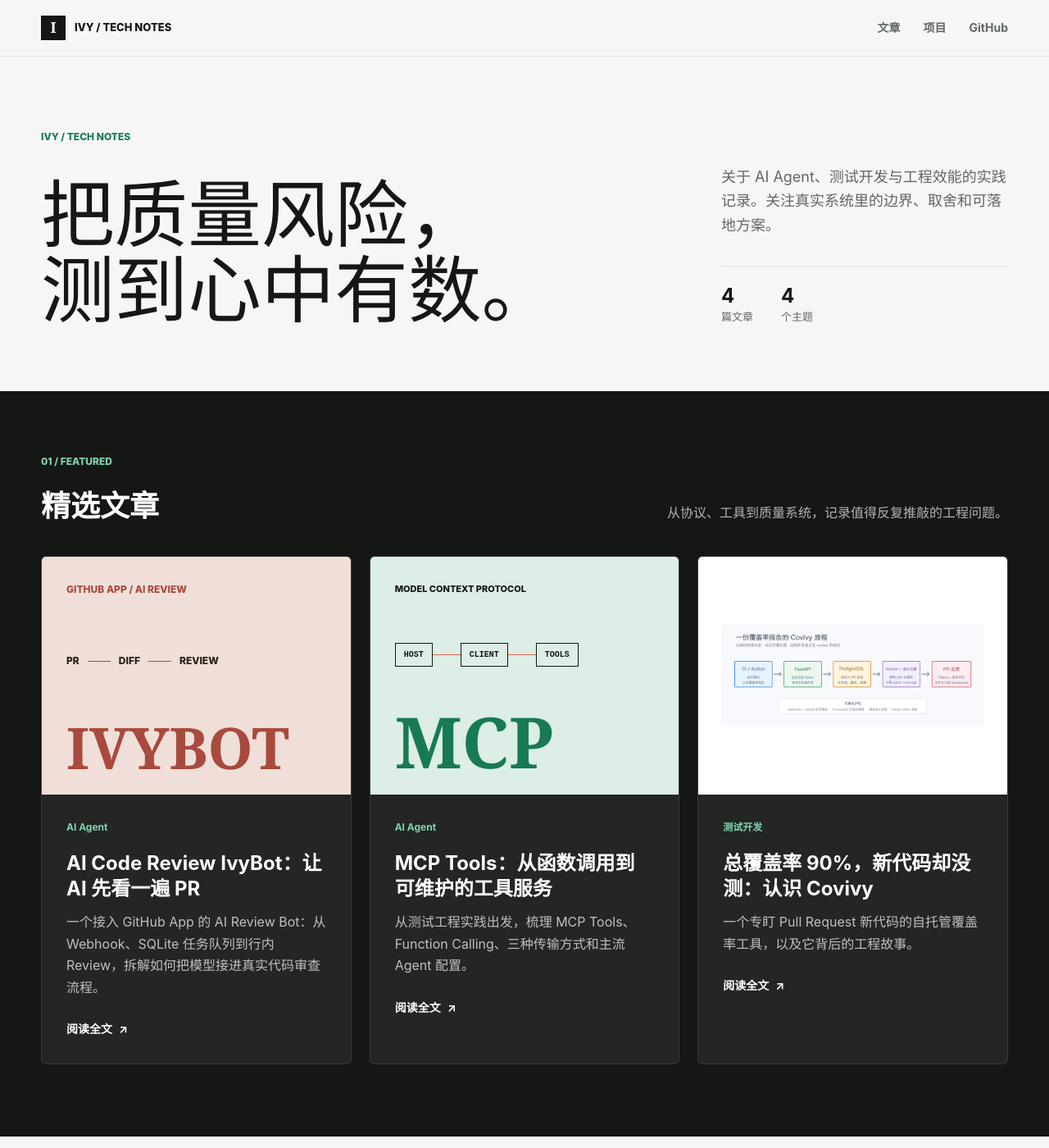
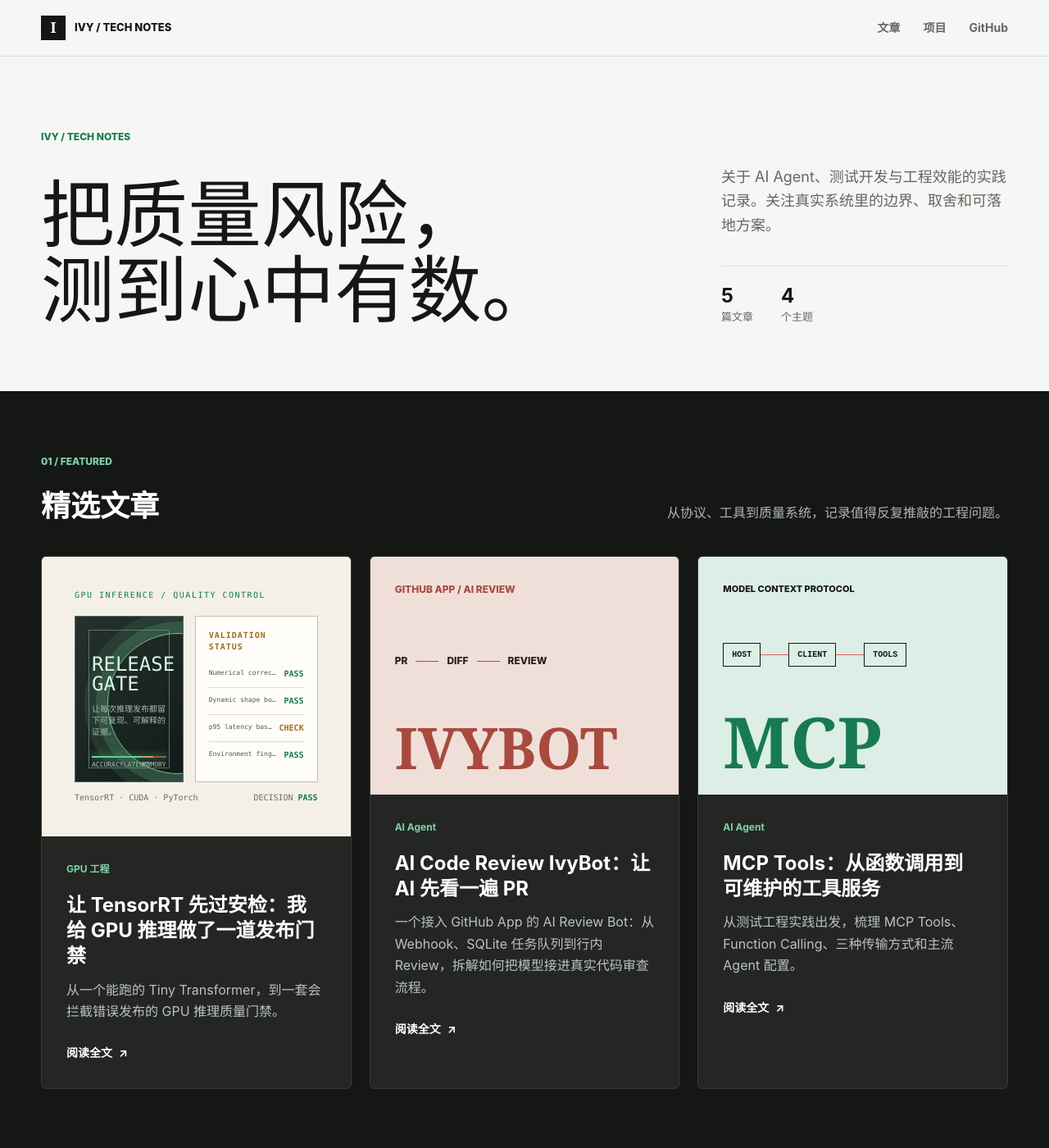
Before and after one commit to Ivyzhang/blog, a Jekyll site: the page built from index.html, in a window 1280 px wide and 1400 px high. Shown: the whole window at 82% size. Built offline with Jekyll 4.4.1, drawn with Linux system fonts in a browser that asks for light colours; some of the changed text lies outside the part shown.

Commit message:
Add GPU inference quality gate blog

````diff
--- /dev/null
+++ b/_posts/2026-08-26-gpu-inference-release-gate.md
@@ -0,0 +1,147 @@
+---
+title: "让 TensorRT 先过安检：我给 GPU 推理做了一道发布门禁"
+date: 2026-08-26 10:30:00 +0800
+layout: post
+description: "从一个能跑的 Tiny Transformer，到一套会拦截错误发布的 GPU 推理质量门禁。"
+category: "GPU 工程"
+tags: [GPU, CUDA, PyTorch, TensorRT, Triton, 测试]
+featured: true
+cover_style: "gpu"
+---
+
+在做 GPU 推理时，最常听到的一句话是：“模型能跑了。”这句话当然没错，就像车能发动也没错。但如果下一句就是“那就上线吧”，我通常会先踩一下刹车：精度真的对吗？换个 batch 会不会炸？显存会不会越界？延迟到底是模型算出来的，还是 CUDA 启动开销占掉的？
+
+于是我做了一个小而完整的实验室：`ai-gpu-test-lab`。它不追求把模型做大，而是把“GPU 推理是否值得发布”拆开、测清楚、留下证据。
+
+## 到底想解决什么
+
+我觉得 GPU 推理最麻烦的地方，不是让程序第一次跑起来，而是让它在变化之后仍然可信：换一个 batch、换一种 dtype、换一台卡、换一个 TensorRT 版本，结果还能不能解释？
+
+我把问题拆成四件事：
+
+1. **结果是否正确**：和高精度参考实现比较，区分正常浮点误差与真正的逻辑错误；
+2. **边界是否安全**：动态 shape、非连续 Tensor、非对齐维度、错误输入都要有明确行为；
+3. **性能是否稳定**：不仅看平均延迟，还看 p95、波动和长时间运行后的退化；
+4. **发布是否可追溯**：记录环境指纹、模型和 engine 的 hash，让一次测试可以被复现。
+
+所以我把它做成了一条“推理装配线”：模型是原料，PyTorch/Triton/TensorRT 是不同加工设备，测试是质检工位，baseline 是已经签字的样品，release gate 是最后的放行闸门。
+
+## 从输入到报告，代码怎么串起来
+
+跑一轮完整测试，大致会经过这条链路：
+
+```text
+生成输入
+   ↓
+PyTorch reference ──┐
+                    ├─ 数值比较、NaN/Inf 检查、梯度检查
+CUDA/Triton/TRT ───┘
+   ↓
+动态 shape 与契约检查
+   ↓
+预热、计时、p95/median 统计
+   ↓
+baseline 对比 + release decision
+   ↓
+summary.json / junit.xml / release-summary.md
+```
+
+我把代码分成几层：`src/contract.py` 集中定义模型维度、输入输出名称和 profile；`src/model.py` 提供可导出、可复现的 PyTorch 模型；`export_onnx.py` 和 `build_engine.py` 负责把模型变成 TensorRT engine；`trt_runner.py` 只处理输入校验、动态 shape、CUDA stream 和执行；`tests/` 则把正确性、边界、性能和稳定性拆成独立的 pytest 用例。这样分层是有意的：模型错了、engine 错了，还是 Runner 错了，我都应该能从报告里看出是哪一环先出问题。
+
+## 为什么要做 reference 和 candidate
+
+把 reference 当成稳定的比较基准，把 candidate 当成真实部署路径。candidate 可能走不同 kernel、不同累加精度或融合策略，所以我不会简单要求每个 bit 完全一致，而是结合 dtype 和算子设置 `atol`、`rtol`，同时检查误差分布、最大误差位置和异常值。这样既不会把合理的并行归约差异报成故障，也不会用一个过宽阈值掩盖整片输出错位。
+
+## 一轮测试具体怎么做
+
+先用固定随机种子生成输入，保证不同后端拿到同一批数据；再做 warmup，避免第一次 CUDA 初始化污染延迟；之后同步 CUDA stream，采集多轮样本并计算统计量。正确性测试和性能测试我会分开跑：前者关注数值和契约，后者关注时间和稳定性。
+
+性能 baseline 不只是一个数字，而是“硬件 + 软件 + 代码版本”的组合。我在报告里保存了 RTX 4090 D、驱动 595.71.05、CUDA 12.4、TensorRT 10.16.1.11、Torch 2.6.0+cu124 和 git commit。环境指纹不一致时，我把结果标记为 `NOT_COMPARABLE`，避免把换卡造成的差异误判成代码回归。
+
+## 这套测试对我有什么用
+
+它把我原本一次性的 GPU 实验变成了可重复的工程流程。出了问题时，我能更快知道“哪里错了”；过几周回头看，我也能根据报告还原当时的环境和输入。
+
+更重要的是，我把性能和正确性放在同一张地图上：一个 kernel 可能快了 10%，但如果 FP16 溢出、动态 shape 崩溃，或者 p95 抖得像心电图，我就不能把它当成完成了。一个真正能用的推理系统，必须同时回答“算得对不对”和“跑得稳不稳”。
+
+## 先造一辆足够小的测试车
+
+在这个项目里用的是 Tiny Transformer Encoder：Embedding、Linear、GELU、LayerNorm、Linear、Softmax，再接一层 LayerNorm。我故意没有追求参数量，因为我要测的不是模型有多大，而是模型经过不同执行路径之后，行为有没有变。
+
+我给每个算子准备了两份实现：**reference** 是 CPU 上的 PyTorch 计算，负责当裁判；**candidate** 是 CUDA、Triton 或 TensorRT 的实际路径，负责接受检查。两边都调用 PyTorch，只能说明 PyTorch 后端本身没问题；只有把 candidate 换成 Triton kernel 或 TensorRT engine，比较才真正有意义。
+
+## 测试不是一锅粥
+
+### 算子正确性
+
+让 MatMul、GELU、Softmax、LayerNorm 跑 contiguous、transposed、不同 dtype 和不同 shape，检查绝对误差、相对误差、NaN/Inf，以及梯度是否合理。Shape 不能只写一个 `1024x1024`：`[1,4096,4096]` 用来模拟 decoding，`[1024,4096,4096]` 用来模拟 prefill，`[3,4095,4097]` 专门抓 tail 越界和错误 padding。
+
+### TensorRT 契约
+
+我把 ONNX 导出、engine 构建、动态 shape、输入 dtype、输入名称都当成部署契约。测试会验证 profile 的 min/opt/max 边界，也会确认超出 profile、缺少 tensor name 这样的坏输入会被拒绝。
+
+### 性能与稳定性
+
+我会记录 median、p95、mean 和标准差。baseline 固定 GPU、驱动、CUDA、TensorRT、Torch 和 git commit。当前 RTX 4090 D 环境的 1x8、4x128、8x512 median 约为 0.09 ms，候选结果在批准基线内，所以发布结论是 `PASS`。小模型的数字有个陷阱：时间很可能主要花在 kernel launch 和框架调度上，所以我只拿它验证门禁和回归，不拿它宣称“大模型吞吐天下第一”。
+
+### 证据链
+
+我让每轮运行产出 `summary.json`、`junit.xml` 和 `release-summary.md`，并记录 model/engine hash。结果不再只是“我本地跑过”，而是一组别人可以按命令复现的文件。
+
+```bash
+PYTHONPATH=. python scripts/run_suite.py \
+  --suite operator,triton,correctness,dynamic,negative,performance,soak \
+  --baseline baselines/rtx4090d-trt10.json
+```
+
+我把发布门禁定成三个状态：`PASS`（全部通过）、`BLOCKED`（明确失败，不能发布）、`NOT_COMPARABLE`（环境指纹变化，先重建 baseline）。它不会因为“这次刚好跑通”就放行，也不会因为换了 GPU，就假装两次数据还能直接比较。
+
+## 今天遇到的几个坑
+
+### FP32 MatMul：不是每个小数都必须一模一样
+
+**现象**：`matmul-1024x1024-float32-transposed` 失败，最大绝对误差 `8.25e-05`，阈值却是 `1e-06`。
+
+**最后查到的原因**：CPU BLAS 和 GPU cuBLAS 的并行归约顺序不同，浮点加法又不满足结合律。检查 `get_float32_matmul_precision=highest`、`allow_tf32=False` 后，我排除了 TF32 干扰。
+
+**我是怎么处理的**：我先打印 dtype、设备和 TF32 开关，再定位最大误差的索引，看误差到底集中在哪里。最后按算子和 dtype 设置有依据的 `atol/rtol`，同时保留严格模式，用来抓数量级错误。
+
+### FP16 MatMul：数值没错，范围先投降了
+
+**现象**：边界输入产生大量 `inf/-inf`。
+
+**最后查到的原因**：FP16 最大有限值约为 65504，输入 `1e4` 做矩阵乘法后很容易溢出。
+
+**我是怎么处理的**：我把“有限域精度测试”和“预期溢出测试”分开。前者使用合理的输入范围，后者明确检查 Inf 是否按预期出现。
+
+### Transposed shape：布局转了，数学维度也被顺手转了
+
+**现象**：`(1023x3) @ (1023x1023)` 报维度不匹配。
+
+**最后查到的原因**：我直接对二维输入调用 `.T`，把逻辑 shape 从 `[3,1023]` 变成了 `[1023,3]`。我原本想测的是非连续内存，结果把题目本身改了。
+
+**我是怎么处理的**：我先按反向 shape 生成数据，再 transpose 回目标逻辑 shape，并补了一条 transposed 回归用例。
+
+### GELU 和 LayerNorm：只差几个 ulp，也值得解释
+
+**现象**：GELU 仅 2 个元素超阈值（最大 `1.04e-06`）；LayerNorm FP16 transposed 最大误差 `0.00201`，阈值 `0.001`。
+
+**最后查到的原因**：近似函数、归约顺序、FP16 累加精度和非连续访问路径都会带来这种差异。
+
+**我是怎么处理的**：我分别建立 FP32/FP16、连续/非连续的容差表，并把超阈值样本的索引和分位数写进报告。
+
+### TensorRT 正确性：96% 不一致，最后发现是输出 dtype 契约
+
+**现象**：96% 元素不接近，最大绝对误差约 512；打印 engine IO 后发现输出是 `DataType.FLOAT`，Runner 却按 FP16 分配和比较。
+
+**是怎么查的**：我先打印 engine 的输入输出名称、dtype、shape，再打印 runtime shape `(1,8,256)`，确认动态维度没有错。
+
+**我最后查到的原因**：`BuilderFlag.FP16` 只允许内部使用 FP16，并不保证输出 tensor 自动变成 FP16。
+
+**我是怎么处理的**：我让模型输出显式执行 `to(torch.float16)`，重新导出 ONNX、重新构建 plan；Runner 则查询实际 engine dtype，并保留输出契约断言。
+
+## 收尾：让测试替你记住细节
+
+我最后想留下的不是一张漂亮的速度截图，而是一条可以追溯的链：我当时用了什么输入、engine 是哪一版、误差出在哪里、性能有没有回退、为什么允许或拒绝发布。
+
+GPU 很快，但它不会替我解释结果。让测试替我记住细节，把解释写进测试，把证据写进报告。下一次再遇到 `inf`、`512`，或者小数点后那点说不清的误差时，我至少不用再靠猜。
--- a/assets/css/style.scss
+++ b/assets/css/style.scss
@@ -137,6 +137,26 @@
 .featured-visual { min-height: 290px; display: grid; place-items: center; overflow: hidden; background: #edf0eb; }
 .featured-visual img { width: 100%; height: 100%; min-height: 290px; object-fit: contain; padding: 28px; background: #fff; }
 .featured-visual--mcp { background: var(--green-soft); }
+.featured-visual--gpu { padding: 18px; background: #f4f0e8; }
+.gpu-cover { width: 100%; min-height: 290px; padding: 22px; color: var(--ink); background: #f4f0e8; font: 10px/1.4 ui-monospace, SFMono-Regular, Menlo, Consolas, monospace; }
+.gpu-kicker { margin-bottom: 18px; color: var(--green); letter-spacing: 1.5px; }
+.gpu-cover-grid { display: grid; grid-template-columns: minmax(0, 1.25fr) minmax(150px, .75fr); gap: 14px; }
+.gpu-gate { min-height: 192px; position: relative; overflow: hidden; padding: 20px; color: #eef4ef; background: linear-gradient(135deg, #26312d, #111a18); border: 1px solid #526b5d; }
+.gpu-gate::before { content: ""; position: absolute; inset: 16px; border: 1px solid #587766; pointer-events: none; }
+.gpu-gate::after { content: ""; position: absolute; width: 170px; height: 170px; top: 20px; right: -80px; border: 1px solid #75c898; border-radius: 50%; box-shadow: 0 0 0 14px #5b9e7944, 0 0 0 28px #5b9e7928; }
+.gpu-gate-title { position: relative; z-index: 1; margin-top: 26px; color: #d8f5e4; font-size: 24px; line-height: 1; }
+.gpu-gate p { position: relative; z-index: 1; max-width: 190px; margin: 12px 0 0; color: #a7bcb0; font-family: inherit; font-size: 10px; }
+.gpu-gate-line { position: absolute; right: 20px; bottom: 29px; left: 20px; height: 2px; background: linear-gradient(90deg, #6dd798 0 66%, #cc9a59 66% 82%, #a6534b 82%); box-shadow: 0 0 10px #65d492; }
+.gpu-signal { position: absolute; bottom: 15px; color: #b7c7bd; font-size: 8px; }
+.gpu-signal--accuracy { left: 20px; } .gpu-signal--latency { left: 45%; } .gpu-signal--memory { right: 20px; }
+.gpu-status { padding: 16px; background: #fffdf9; border: 1px solid #c9c0b2; }
+.gpu-status > strong { display: block; margin-bottom: 10px; color: #a16b22; font-size: 10px; letter-spacing: 1px; }
+.gpu-status > span { display: flex; justify-content: space-between; gap: 8px; padding: 9px 0; border-bottom: 1px solid #e0d9ce; }
+.gpu-status > span:last-child { border-bottom: 0; }
+.gpu-status b { overflow: hidden; color: #4f5851; font-size: 8px; font-weight: 500; text-overflow: ellipsis; white-space: nowrap; }
+.gpu-status em { color: var(--green); font-style: normal; font-weight: 800; } .gpu-status em.is-check { color: #a16b22; }
+.gpu-footer { display: flex; justify-content: space-between; gap: 10px; margin-top: 12px; color: #666d67; }
+.gpu-footer b { color: var(--green); }
 .featured-visual--review { background: #f0dfd8; }
 .review-cover { width: 100%; min-height: 290px; padding: 30px; display: flex; flex-direction: column; justify-content: space-between; color: #24201d; }
 .review-label { color: #a84a3e; font-size: 12px; font-weight: 800; letter-spacing: 0; }
@@ -266,7 +286,11 @@
   .section-heading h2 { font-size: 30px; }
   .featured-section, .articles-section { padding: 60px 0 72px; }
   .featured-grid, .article-grid { grid-template-columns: 1fr; }
-  .featured-visual, .featured-visual img, .protocol-cover, .review-cover { min-height: 230px; }
+  .featured-visual, .featured-visual img, .protocol-cover, .review-cover, .gpu-cover { min-height: 230px; }
+  .featured-visual--gpu { padding: 12px; }
+  .gpu-cover { padding: 16px; }
+  .gpu-cover-grid { grid-template-columns: 1fr; }
+  .gpu-gate { min-height: 170px; }
   .protocol-cover strong { font-size: 68px; }
   .protocol-nodes i { width: 18px; }
   .featured-body { padding: 24px; }
--- a/index.html
+++ b/index.html
@@ -35,6 +35,28 @@
           <a class="featured-visual{% if post.cover_style %} featured-visual--{{ post.cover_style }}{% endif %}" href="{{ post.url | relative_url }}" aria-label="阅读：{{ post.title }}">
             {% if post.cover %}
             <img src="{{ post.cover | relative_url }}" alt="{{ post.title }}文章配图">
+            {% elsif post.cover_style == "gpu" %}
+            <div class="gpu-cover" aria-hidden="true">
+              <div class="gpu-kicker">GPU INFERENCE / QUALITY CONTROL</div>
+              <div class="gpu-cover-grid">
+                <div class="gpu-gate">
+                  <div class="gpu-gate-title">RELEASE GATE</div>
+                  <p>让每次推理发布都留下可复现、可解释的证据。</p>
+                  <div class="gpu-gate-line"></div>
+                  <span class="gpu-signal gpu-signal--accuracy">ACCURACY</span>
+                  <span class="gpu-signal gpu-signal--latency">LATENCY</span>
+                  <span class="gpu-signal gpu-signal--memory">MEMORY</span>
+                </div>
+                <div class="gpu-status">
+                  <strong>VALIDATION STATUS</strong>
+                  <span><b>Numerical correctness</b><em>PASS</em></span>
+                  <span><b>Dynamic shape boundary</b><em>PASS</em></span>
+                  <span><b>p95 latency baseline</b><em class="is-check">CHECK</em></span>
+                  <span><b>Environment fingerprint</b><em>PASS</em></span>
+                </div>
+              </div>
+              <div class="gpu-footer"><span>TensorRT · CUDA · PyTorch</span><span>DECISION <b>PASS</b></span></div>
+            </div>
             {% elsif post.cover_style == "review" %}
             <div class="review-cover" aria-hidden="true">
               <span class="review-label">GITHUB APP / AI REVIEW</span>
````
